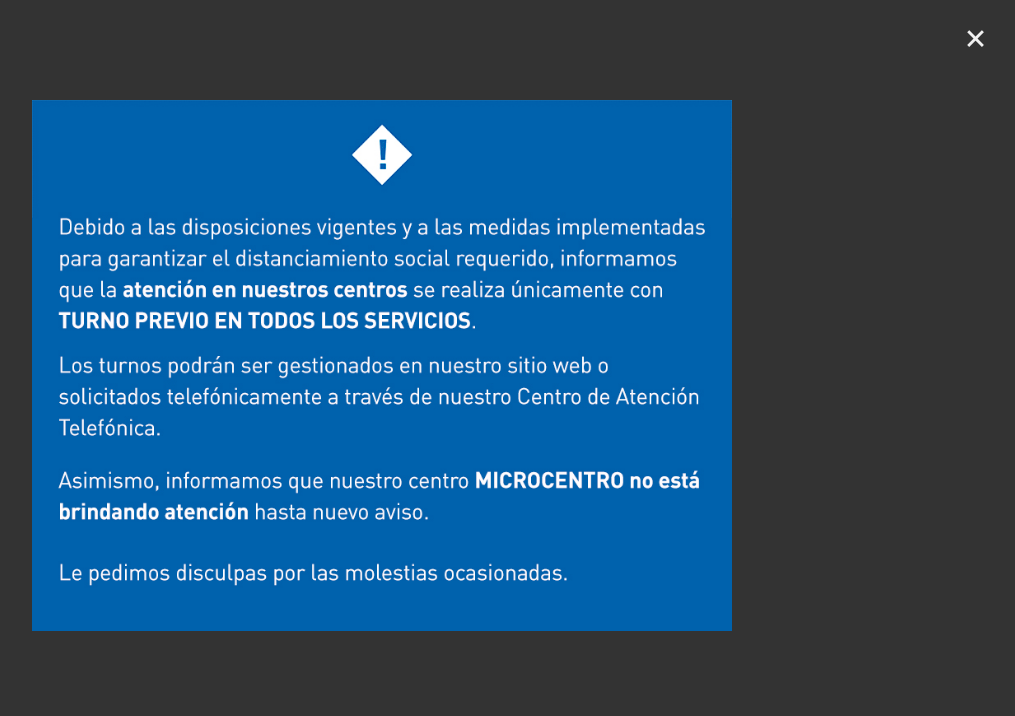
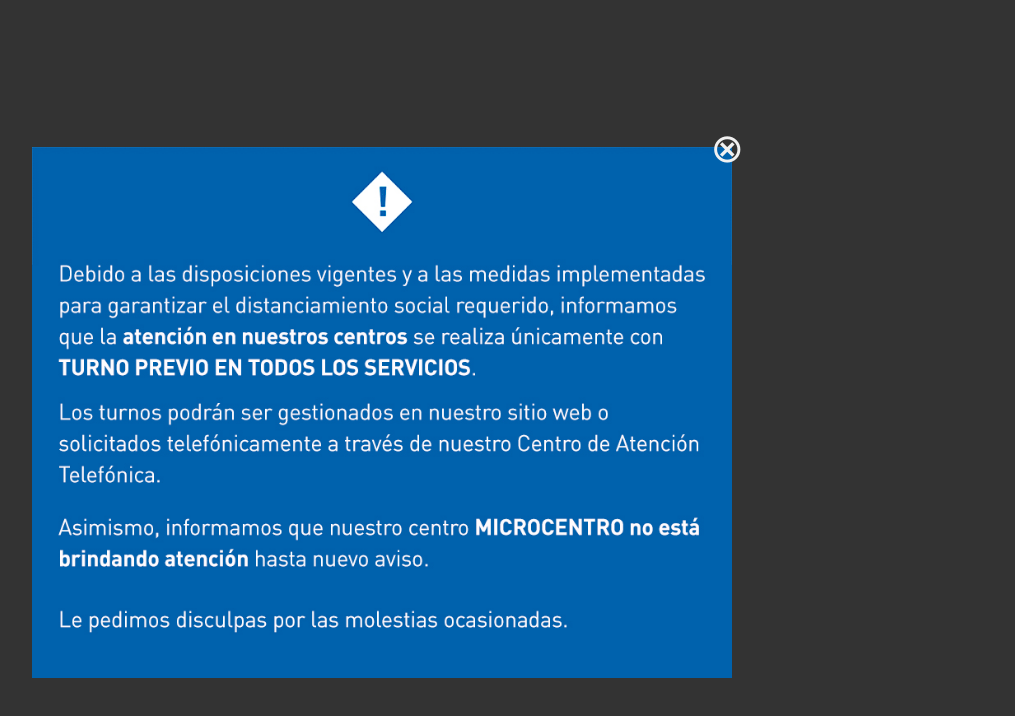
Before and after one commit to fkmurphy/image_popup, a plain HTML site: page index.html in a window 1280 px wide. Shown: the whole page, without its empty margins (258-1273 px from the left). Drawn offline with Linux system fonts and the light colour scheme.

Commit message:
con cruz

```diff
--- a/index.html
+++ b/index.html
@@ -9,11 +9,14 @@
 </head>
 <body>
 
+
   <div id="popup" >
-		<span class="close">&times;</span>
+
 		<div class="container">
-      <a href="#insertar-enlace">
-        <!-- remove with-img-mobile if use only a image -->
+
+		<span class="close">&otimes;</span>
+    <a href="#insertar-enlace">
+      <!-- remove with-img-mobile if use only a image -->
         <img with-img-mobile class="popup-content"
           id="img-popup"
           src="img/popupprueba.jpg" alt="" />
--- a/popup.css
+++ b/popup.css
@@ -12,11 +12,20 @@
 }
 
 #popup .container {
-  display: flex;
-  flex-wrap: wrap;
-  flex-direction: column;
-  text-align: center;
+  left: 0;
+  right: 0;
+  top: 0;
+  bottom: 0;
+  margin: auto auto;
+  max-width: 700px;
+  display: block;
+  -webkit-animation: fadein 3s;
+  -moz-animation: fadein 3s;
+  -ms-animation: fadein 3s;
+  -o-animation: fadein 3s;
+  animation: fadein 3s;
 }
+
 #popup .container a {
   margin: auto;
   width: auto;
@@ -29,13 +38,14 @@
 }
 
 #popup .close {
-  position:absolute;
-  top: 15px;
-  right: 35px;
   color: #f1f1f1;
+  transition: 0.3s;
   font-size: 40px;
-  font-weight: bold;
-  transition: 0.3s;
+  position: relative;
+  top: 25px;
+  left:12px;
+  float: right;
+  cursor: pointer;
 }
 
 #popup .close:hover,
@@ -45,7 +55,6 @@
   cursor: pointer;
 }
 
-/* 100% Image Width on Smaller Screens */
 @media only screen and (max-width: 800px){
   #popup .popup-content {
       width: 100%;
--- a/popup.js
+++ b/popup.js
@@ -1,5 +1,7 @@
+// Get the modal
 var popup = document.getElementById('popup');
 
+// Get the image and insert it inside the modal - use its "alt" text as a caption
 var popupImg = document.getElementById("img-popup");
 
 
@@ -8,15 +10,19 @@ $(window).on('load',function(){
     if(popupImg.getAttribute("with-img-mobile") !== null  && $(this).width() <= 800  ){
       fileName =  popupImg.src.split('.').slice(0, -1).join('.')
       extension = popupImg.src.slice(-4)
+      console.log("es mobil")
       popupImg.src = fileName+"-mobile"+extension
     }
 })
 
+// Get the <span> element that closes the modal
 var span = document.getElementsByClassName("close")[0];
 
+// When the user clicks on <span> (x), close the modal
 span.onclick = function() {
   $('#popup').fadeOut(150);
 }
 popup.onclick = function(){
+  //$mod.fadeOut(150);
   $('#popup').fadeOut(150);
 };
```
